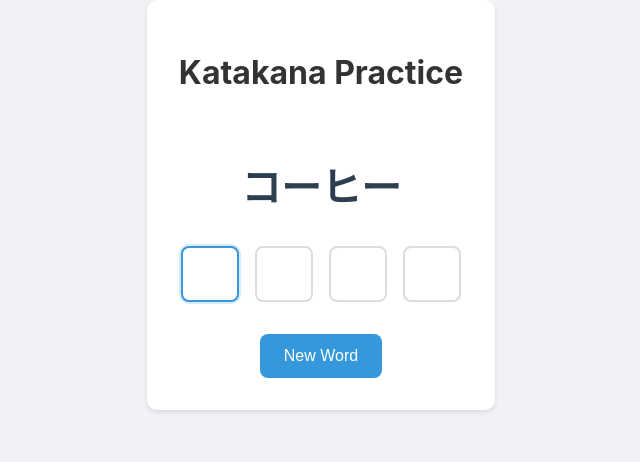
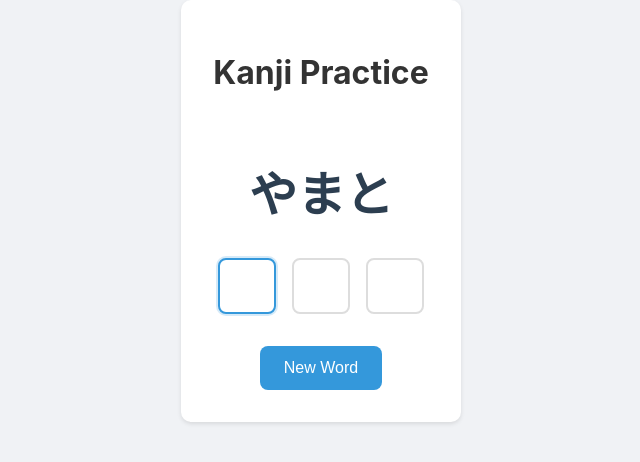
Before and after one commit to DanteB918/japanese-practice, a React (Create React App) app: page /reading-practice/1 in a window 1280 px wide. Shown: the top 462 px of the page, without its empty margins (319-959 px from the left). Built offline with nearby package versions, Linux system fonts and the light colour scheme.

Commit message:
Add Kanji practice

```diff
--- a/src/App.css
+++ b/src/App.css
@@ -21,6 +21,19 @@ h1 {
 
 .word-display {
   margin-bottom: 2rem;
+  text-align: center;
+}
+
+.word-display h2 {
+  font-size: 3rem;
+  margin-bottom: 0.5rem;
+}
+
+.word-meaning {
+  font-size: 1.2rem;
+  color: #666;
+  margin-top: 0.5rem;
+  font-style: italic;
 }
 
 h2 {
--- a/src/components/ReadingPractice.js
+++ b/src/components/ReadingPractice.js
@@ -1,6 +1,6 @@
 import React, { useState, useEffect } from 'react';
 import { useParams, Link } from 'react-router-dom';
-import { hiraganaWords, katakanaWords } from '../data/words';
+import { hiraganaWords, katakanaWords, kanjiWords } from '../data/words';
 
 function ReadingPractice() {
   const { system } = useParams();
@@ -8,7 +8,20 @@ function ReadingPractice() {
   const [userInput, setUserInput] = useState([]);
   const [isCorrect, setIsCorrect] = useState(null);
 
-  const wordList = system === 'hiragana' ? hiraganaWords : katakanaWords;
+  const getWordList = () => {
+    switch (system) {
+      case 'hiragana':
+        return hiraganaWords;
+      case 'katakana':
+        return katakanaWords;
+      case 'kanji':
+        return kanjiWords;
+      default:
+        return hiraganaWords;
+    }
+  };
+
+  const wordList = getWordList();
 
   useEffect(() => {
     getNewWord();
@@ -66,11 +79,13 @@ function ReadingPractice() {
     <div className="reading-practice">
       <div className="container">
         <div className="header">
-          {/* <Link to="/reading-practice" className="back-button">← Back to Selection</Link> */}
-          <h1>{system === 'hiragana' ? 'Hiragana' : 'Katakana'} Practice</h1>
+          <h1>{system === 'hiragana' ? 'Hiragana' : system === 'katakana' ? 'Katakana' : 'Kanji'} Practice</h1>
         </div>
         <div className="word-display">
           <h2>{currentWord.word}</h2>
+          {system === 'kanji' && currentWord.meaning && (
+            <p className="word-meaning">Meaning: {currentWord.meaning}</p>
+          )}
         </div>
         <div className="input-container">
           {currentWord.romaji.map((char, index) => (
--- a/src/components/ReadingSelection.js
+++ b/src/components/ReadingSelection.js
@@ -12,6 +12,9 @@ function ReadingSelection() {
         <Link to="/reading-practice/katakana" className="selection-button">
           Katakana Practice
         </Link>
+        <Link to="/reading-practice/kanji" className="selection-button">
+          Kanji Practice
+        </Link>
       </div>
     </div>
   );
--- a/src/data/words.js
+++ b/src/data/words.js
@@ -13,3 +13,11 @@ export const katakanaWords = [
   { word: 'テレビ', romaji: ['te', 're', 'bi'] },
   { word: 'スマホ', romaji: ['su', 'ma', 'ho'] },
 ];
+
+export const kanjiWords = [
+  { word: '日本', romaji: ['ni', 'hon'], meaning: 'Japan' },
+  { word: '学校', romaji: ['ga', 'kou'], meaning: 'School' },
+  { word: '電車', romaji: ['den', 'sha'], meaning: 'Train' },
+  { word: '水曜日', romaji: ['sui', 'you', 'bi'], meaning: 'Wednesday' },
+  { word: '図書館', romaji: ['to', 'sho', 'kan'], meaning: 'Library' },
+];
```
